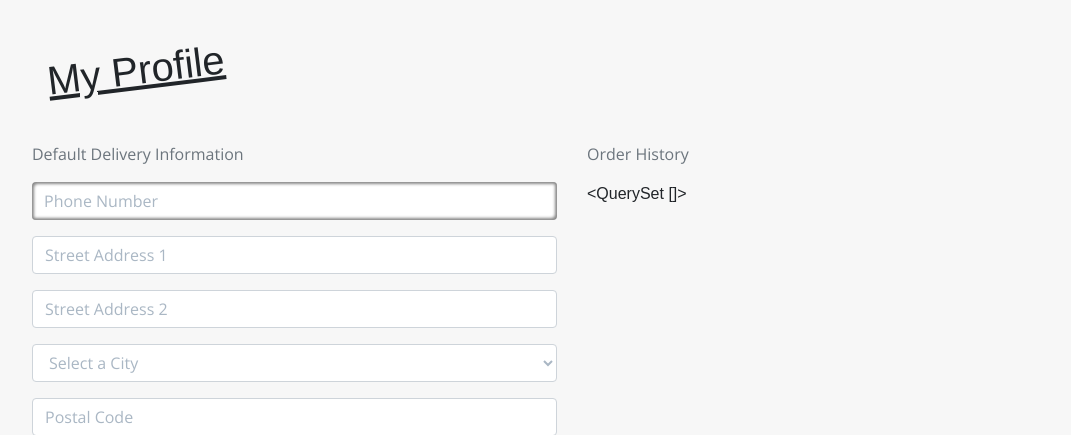
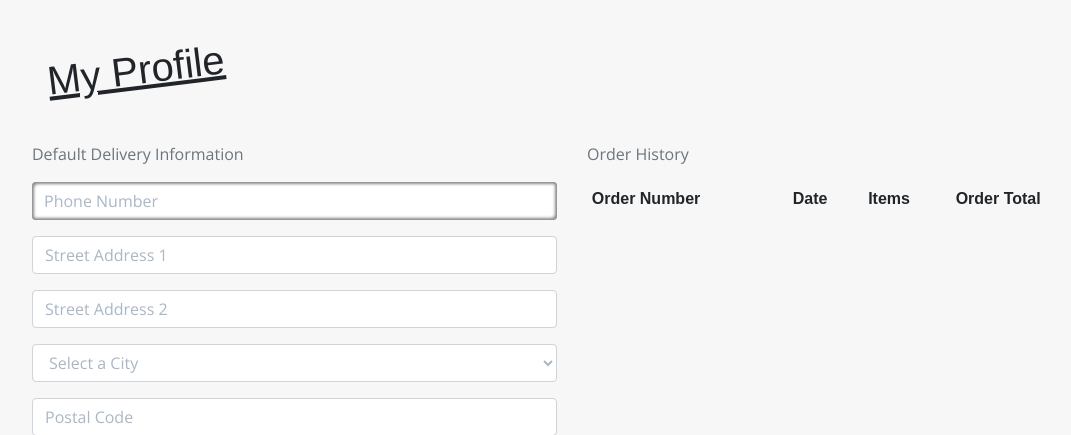
Before and after one commit to wondrousWebWorks/burgersaurus-rex, a Django app: page /profile/ in a window 1280 px wide. Shown: the part 562-997 px from the top of the page, without its empty margins (53-1124 px from the left). Run offline with Django 3.2, Linux system fonts and the light colour scheme; a user stored in the database is signed in; data comes from the database, SQL or seed files in the repository; both versions use the stored data as it was after the commit; lists and menus that the app fills with data are empty; some libraries are stand-ins or nearby versions; some web fonts are replaced.

Commit message:
Started linking user profile to orders and checkout success page. Part 1

```diff
--- a/profiles/templates/profiles/profile.html
+++ b/profiles/templates/profiles/profile.html
@@ -28,7 +28,41 @@
         </div>
         <div class="col-12 col-lg-6">
             <p class="text-muted">Order History</p>
-            {{ orders }}
+            <div class="order-history table-responsive">
+                <table class="table table-sm table-borderless">
+                    <thead>
+                        <tr>
+                            <th>Order Number</th>
+                            <th>Date</th>
+                            <th>Items</th>
+                            <th>Order Total</th>
+                        </tr>
+                    </thead>
+                    <tbody>
+                        {% for order in orders %}
+                            <tr>
+                                <td>
+                                    <a href="{% url 'order_history' order.order_number %}"
+                                    title="{{ order.order_number }}">
+                                        {{ order.order_number|truncatechars:6 }}
+                                    </a>
+                                </td>
+                                <td>{{ order.date }}</td>
+                                <td>
+                                    <ul class="list-unstyled">
+                                        {% for item in order.orderitems.all %}
+                                            <li class="small">
+                                                {{ item.product.name }} x{{ item.quantity }}
+                                            </li>
+                                        {% endfor %}
+                                    </ul>
+                                </td>
+                                <td>${{ order.order_total }}</td>
+                            </tr>
+                        {% endfor %}
+                    </tbody>
+                </table>
+            </div>
         </div>
     </div>
 </div>
--- a/profiles/urls.py
+++ b/profiles/urls.py
@@ -2,5 +2,6 @@ from django.urls import path
 from . import views
 
 urlpatterns = [
-    path('', views.profile, name='profile')
+    path('', views.profile, name='profile'),
+    path('order-history', views.order_history, name='order-history')
 ]
--- a/profiles/views.py
+++ b/profiles/views.py
@@ -3,6 +3,8 @@ from django.contrib import messages
 
 from .models import UserProfile
 from .forms import UserProfileForm
+
+from checkout.models import Order
 
 
 def profile(request):
@@ -24,3 +26,19 @@ def profile(request):
     }
 
     return render(request, template, context)
+
+def order_history(request, order_number):
+    order = get_object_or_404(Order, order_number=order_number)
+
+    messages.info(request, (
+        f'this confirmation is for a past order with order number {order_number}.'
+        'A confirmation was sent to the provided email address on the order date.'
+    ))
+
+    template = 'checkout/checkout_success.html'
+    context = {
+        'order': order,
+        'from_profile': True,
+    }
+
+    return render(request, template, context)
--- a/static/scss/base.scss
+++ b/static/scss/base.scss
@@ -602,17 +602,6 @@ fieldset {
     color: #aab7c4;
 }
 
-select,
-select option {
-    font-family: "Open Sans", sans-serif;
-    color: #000;
-}
-
-select:invalid,
-select option[value=""] {
-    color: #aab7c4 !important;
-}
-
 .custom-button-1 {
     background-color: rgba(var(--secondary-color), 1);
     font-family: "Open Sans", sans-serif;
@@ -631,4 +620,21 @@ select option[value=""] {
     background-color: rgba(var(--quarternary-color), .7);
 }
 
+/* PROFILE APP */
+select,
+select option {
+    font-family: "Open Sans", sans-serif;
+    color: #000;
+}
+
+select:invalid,
+select option[value=""] {
+    color: #aab7c4 !important;
+}
+
+.order-history {
+    max-height: 450px;
+    overflow-y: auto;
+}
+
 @import 'media-queries';
```
Also changed, not shown: checkout/templates/checkout/checkout-success.html (+9 -0 lines), db.sqlite3, static/css/base.css.
